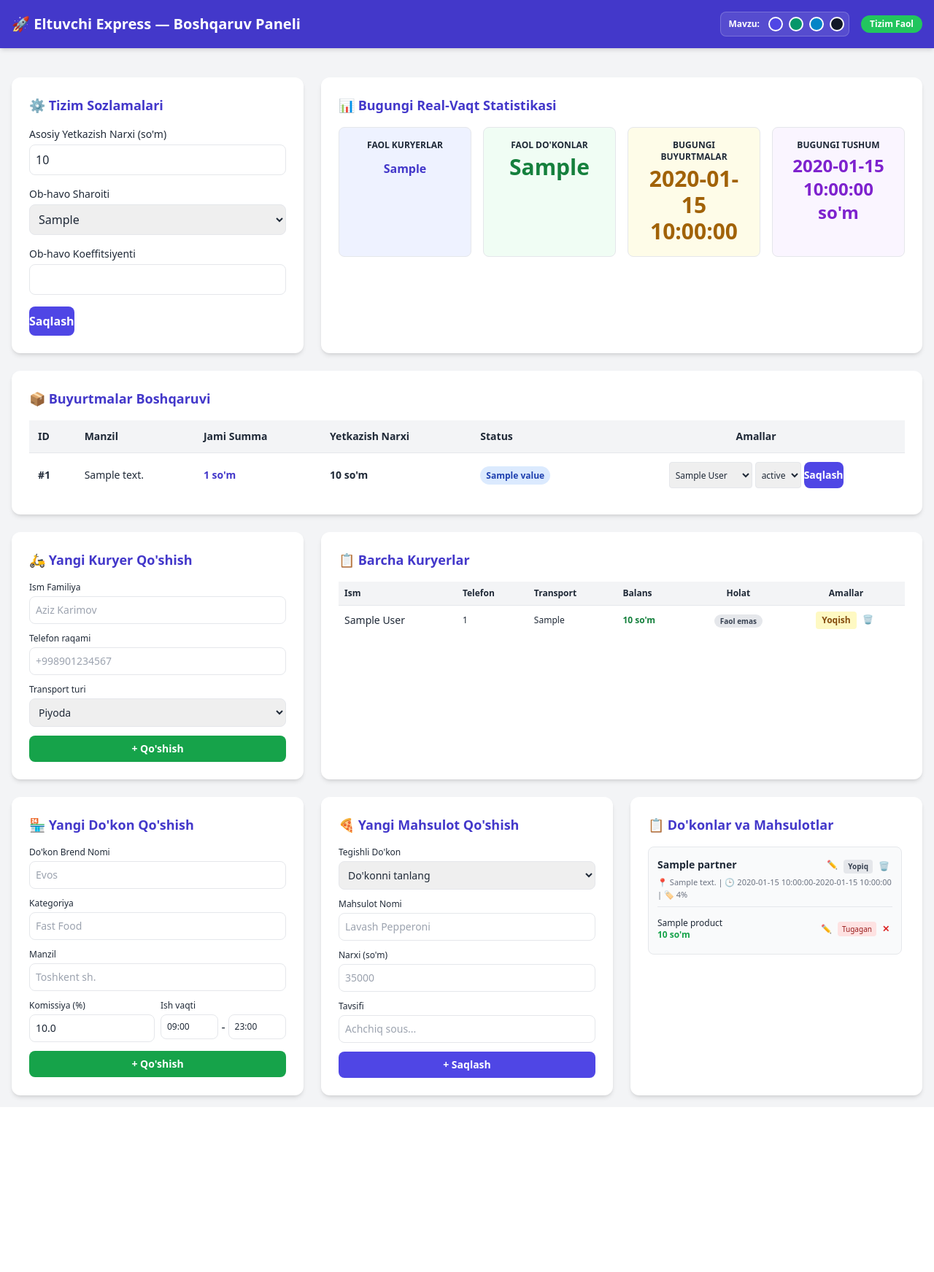
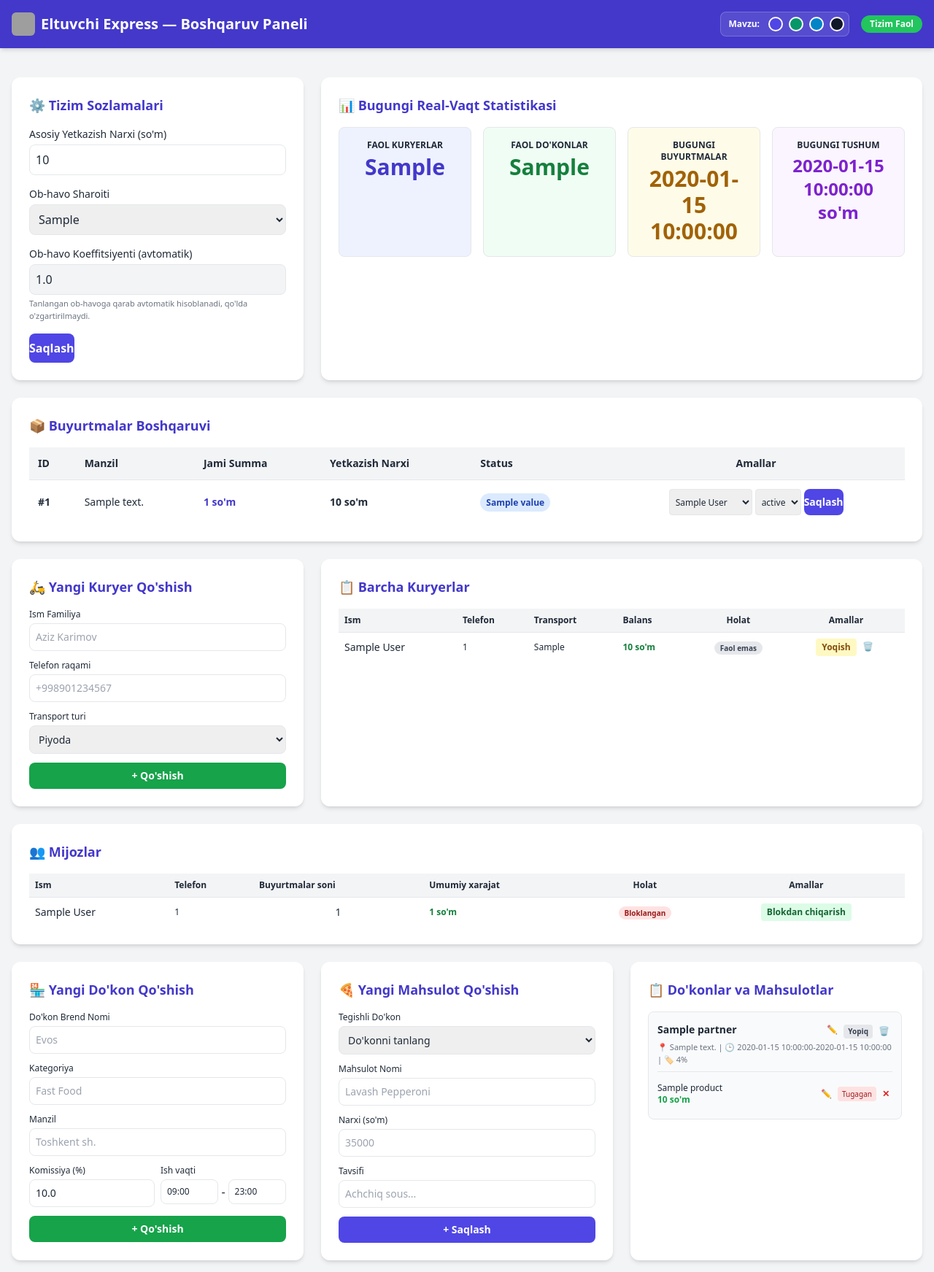
Before and after one commit to jakhongirtoshmanov500-a11y/eltuvchi_express, a FastAPI app: template templates/admin.html in a window 1280 px wide. Shown: the whole page at 73% size. Before the commit the page ends 1510 px from the top, so only its background shows below. Run offline with FastAPI, Linux system fonts and the light colour scheme; the template is opened without the code that fills it: most values are stand-ins (such as "Sample title", 1, 10 or a date in 2020); parts of the project's set-up code (start-up, migrations or seed data) failed here and were passed over; some libraries are stand-ins or nearby versions; grey boxes are pictures that could not be loaded.

Commit message:
Update main.py and admin.html template

```diff
--- a/main.py
+++ b/main.py
@@ -49,6 +49,7 @@ orders_router = APIRouter(prefix="/admin/orders", tags=["Buyurtmalar Boshqaruvi"
 partners_router = APIRouter(prefix="/admin/partners", tags=["Do'konlar Boshqaruvi"])
 products_router = APIRouter(prefix="/admin/products", tags=["Mahsulotlar (Menu) Boshqaruvi"])
 couriers_router = APIRouter(prefix="/admin/couriers", tags=["Kuryerlar Boshqaruvi"])
+clients_router = APIRouter(prefix="/admin/clients", tags=["Mijozlar Boshqaruvi"])
 
 
 # ==================== 1. ADMIN DASHBOARD ====================
@@ -71,6 +72,20 @@ async def admin_dashboard(request: Request, db: AsyncSession = Depends(get_db)):
         .order_by(User.created_at.desc())
     )
     all_couriers = all_couriers_query.scalars().all()
+
+    # Mijozlar — har biri uchun buyurtmalar soni va umumiy xarajat
+    clients_query = await db.execute(
+        select(
+            User,
+            func.count(Order.id).label("order_count"),
+            func.coalesce(func.sum(Order.total_price), 0).label("total_spent"),
+        )
+        .outerjoin(Order, Order.client_id == User.id)
+        .where(User.role == UserRole.CLIENT)
+        .group_by(User.id)
+        .order_by(User.created_at.desc())
+    )
+    clients = clients_query.all()
 
     # Faol do'konlar
     partners_query = await db.execute(select(PartnerProfile))
@@ -119,6 +134,7 @@ async def admin_dashboard(request: Request, db: AsyncSession = Depends(get_db)):
             "orders": orders,
             "couriers": couriers,
             "all_couriers": all_couriers,
+            "clients": clients,
             "partners": partners,
             "products": products,
             "weather_conditions": [w.value for w in WeatherCondition],
@@ -408,6 +424,21 @@ async def delete_courier(user_id: int, db: AsyncSession = Depends(get_db)):
     return RedirectResponse(url="/admin", status_code=status.HTTP_303_SEE_OTHER)
 
 
+# ==================== 7. MIJOZLAR BOSHQARUVI ====================
+@clients_router.post("/{user_id}/toggle")
+async def toggle_client(user_id: int, db: AsyncSession = Depends(get_db)):
+    user_query = await db.execute(
+        select(User).where(User.id == user_id, User.role == UserRole.CLIENT)
+    )
+    client_user = user_query.scalars().first()
+    if not client_user:
+        raise HTTPException(status_code=404, detail="Mijoz topilmadi")
+
+    client_user.is_active = not client_user.is_active
+    await db.commit()
+    return RedirectResponse(url="/admin", status_code=status.HTTP_303_SEE_OTHER)
+
+
 # Barcha routerlarni ilovaga ulash
 app.include_router(admin_router)
 app.include_router(settings_router)
@@ -415,3 +446,4 @@ app.include_router(orders_router)
 app.include_router(partners_router)
 app.include_router(products_router)
 app.include_router(couriers_router)
+app.include_router(clients_router)
--- a/templates/admin.html
+++ b/templates/admin.html
@@ -12,7 +12,10 @@
 <body id="app-body" class="bg-gray-100 text-gray-800 transition-colors duration-300">
 
     <header id="main-header" class="bg-indigo-700 text-white p-4 shadow-md flex justify-between items-center transition-colors duration-300">
-        <h1 class="text-xl font-bold">🚀 Eltuvchi Express — Boshqaruv Paneli</h1>
+        <h1 class="text-xl font-bold flex items-center gap-2">
+            <img src="/static/logo.png" alt="Eltuvchi Express" class="h-8 w-8 rounded-md object-cover" onerror="this.style.display='none'">
+            Eltuvchi Express — Boshqaruv Paneli
+        </h1>
         <div class="flex items-center gap-4">
             <div class="flex items-center gap-2 bg-white/10 p-1.5 rounded-lg border border-white/20">
                 <span class="text-xs font-semibold px-1">Mavzu:</span>
@@ -39,15 +42,16 @@
                     </div>
                     <div>
                         <label class="block text-sm font-medium">Ob-havo Sharoiti</label>
-                        <select name="weather_condition" class="w-full mt-1 p-2 border rounded-lg dark:bg-gray-800 dark:border-gray-700">
+                        <select id="weather-select" name="weather_condition" onchange="applyWeatherMultiplier()" class="w-full mt-1 p-2 border rounded-lg dark:bg-gray-800 dark:border-gray-700">
                             {% for w in weather_conditions %}
                             <option value="{{ w }}" {% if system_setting and system_setting.weather_condition.value == w %}selected{% endif %}>{{ w }}</option>
                             {% endfor %}
                         </select>
                     </div>
                     <div>
-                        <label class="block text-sm font-medium">Ob-havo Koeffitsiyenti</label>
-                        <input type="number" step="0.1" name="weather_multiplier" value="{{ system_setting.weather_multiplier if system_setting else 1.0 }}" class="w-full mt-1 p-2 border rounded-lg dark:bg-gray-800 dark:border-gray-700" required>
+                        <label class="block text-sm font-medium">Ob-havo Koeffitsiyenti (avtomatik)</label>
+                        <input type="number" step="0.1" id="weather-multiplier-input" name="weather_multiplier" value="{{ system_setting.weather_multiplier if system_setting else 1.0 }}" class="w-full mt-1 p-2 border rounded-lg bg-gray-100 dark:bg-gray-700 dark:border-gray-700 cursor-not-allowed" readonly required>
+                        <p class="text-[11px] text-gray-500 mt-1">Tanlangan ob-havoga qarab avtomatik hisoblanadi, qo'lda o'zgartirilmaydi.</p>
                     </div>
                     <button type="submit" class="theme-btn w-full bg-indigo-600 text-white py-2 rounded-lg font-bold">Saqlash</button>
                 </form>
@@ -58,7 +62,7 @@
                 <div class="grid grid-cols-2 md:grid-cols-4 gap-4">
                     <div class="bg-indigo-50 dark:bg-gray-800 p-4 rounded-lg text-center border">
                         <p class="text-xs uppercase font-semibold">Faol Kuryerlar</p>
-                        <p class="theme-text text-3xl font-extrabold text-indigo-700 mt-1">{{ active_couriers }}</p>
+                        <p class="theme-stat-number text-3xl font-extrabold text-indigo-700 mt-1">{{ active_couriers }}</p>
                     </div>
                     <div class="bg-green-50 dark:bg-gray-800 p-4 rounded-lg text-center border">
                         <p class="text-xs uppercase font-semibold">Faol Do'konlar</p>
@@ -207,6 +211,51 @@
                 </div>
             </div>
 
+        </div>
+
+        <!-- CLIENTS -->
+        <div class="card-bg bg-white p-6 rounded-xl shadow-md">
+            <h2 class="theme-title text-lg font-bold mb-4 text-indigo-700">👥 Mijozlar</h2>
+            <div class="overflow-x-auto max-h-96 overflow-y-auto">
+                <table class="w-full text-left border-collapse">
+                    <thead class="sticky top-0 bg-gray-100 dark:bg-gray-700">
+                        <tr class="border-b text-xs">
+                            <th class="p-2">Ism</th>
+                            <th class="p-2">Telefon</th>
+                            <th class="p-2">Buyurtmalar soni</th>
+                            <th class="p-2">Umumiy xarajat</th>
+                            <th class="p-2 text-center">Holat</th>
+                            <th class="p-2 text-center">Amallar</th>
+                        </tr>
+                    </thead>
+                    <tbody class="divide-y text-sm dark:divide-gray-700">
+                        {% for client, order_count, total_spent in clients %}
+                        <tr class="hover:bg-gray-50 dark:hover:bg-gray-800">
+                            <td class="p-2 font-medium">{{ client.full_name }}</td>
+                            <td class="p-2 text-xs">{{ client.phone_number }}</td>
+                            <td class="p-2 text-center">{{ order_count }}</td>
+                            <td class="p-2 text-xs font-semibold text-green-700">{{ "%.0f"|format(total_spent) }} so'm</td>
+                            <td class="p-2 text-center">
+                                <span class="px-2 py-0.5 text-[10px] font-semibold rounded-full {% if client.is_active %}bg-green-100 text-green-800{% else %}bg-red-100 text-red-800{% endif %}">
+                                    {% if client.is_active %}Faol{% else %}Bloklangan{% endif %}
+                                </span>
+                            </td>
+                            <td class="p-2 text-center">
+                                <form action="/admin/clients/{{ client.id }}/toggle" method="POST" class="inline">
+                                    <button type="submit" class="text-xs px-2 py-1 rounded {% if client.is_active %}bg-red-100 text-red-800{% else %}bg-green-100 text-green-800{% endif %} font-semibold">
+                                        {% if client.is_active %}Bloklash{% else %}Blokdan chiqarish{% endif %}
+                                    </button>
+                                </form>
+                            </td>
+                        </tr>
+                        {% else %}
+                        <tr>
+                            <td colspan="6" class="p-3 text-center text-gray-400 text-xs">Hozircha mijozlar yo'q</td>
+                        </tr>
+                        {% endfor %}
+                    </tbody>
+                </table>
+            </div>
         </div>
 
         <!-- PARTNERS & PRODUCTS -->
@@ -418,6 +467,29 @@
             document.getElementById('edit-product-modal').classList.add('hidden');
         }
 
+        // Ob-havo sharoitiga qarab yetkazish narxi necha barobar oshishi.
+        // Bu — boshlang'ich taklif, real buyurtmalar tajribasiga qarab keyin o'zgartirilishi mumkin:
+        // - clear (oddiy kun): koeffitsiyent oshmaydi, chunki kuryer uchun qo'shimcha qiyinchilik yo'q
+        // - hot/cold (issiq/sovuq): kuryer uchun jismoniy og'irroq, +50%
+        // - windy (shamolli): ayniqsa velosiped/skuterga xalaqit beradi, +30%
+        // - rain (yomg'ir): harakat sekinlashadi, kiyim-jihoz kerak, +80%
+        // - snow (qor): eng og'ir va xavfli sharoit, +100%
+        const weatherMultipliers = {
+            clear: 1.0,
+            hot: 1.5,
+            cold: 1.5,
+            windy: 1.3,
+            rain: 1.8,
+            snow: 2.0
+        };
+
+        function applyWeatherMultiplier() {
+            const select = document.getElementById('weather-select');
+            const input = document.getElementById('weather-multiplier-input');
+            const selected = select.value;
+            input.value = (weatherMultipliers[selected] !== undefined ? weatherMultipliers[selected] : 1.0).toFixed(1);
+        }
+
         const themes = {
             indigo: { header: 'bg-indigo-700', text: 'text-indigo-700', btn: 'bg-indigo-600 hover:bg-indigo-700' },
             emerald: { header: 'bg-emerald-700', text: 'text-emerald-700', btn: 'bg-emerald-600 hover:bg-emerald-700' },
@@ -431,6 +503,7 @@
             const titles = document.querySelectorAll('.theme-title');
             const buttons = document.querySelectorAll('.theme-btn');
             const themeTexts = document.querySelectorAll('.theme-text');
+            const statNumbers = document.querySelectorAll('.theme-stat-number');
             const cards = document.querySelectorAll('.card-bg');
 
             if (themeName === 'dark') {
@@ -445,6 +518,7 @@
             header.className = `${themes[themeName].header} text-white p-4 shadow-md flex justify-between items-center transition-colors duration-300`;
             titles.forEach(t => t.className = `theme-title text-lg font-bold mb-4 ${themes[themeName].text} transition-colors duration-300`);
             themeTexts.forEach(t => t.className = `theme-text p-3 font-semibold ${themes[themeName].text}`);
+            statNumbers.forEach(t => t.className = `theme-stat-number text-3xl font-extrabold mt-1 ${themes[themeName].text}`);
             buttons.forEach(b => b.className = `theme-btn ${themes[themeName].btn} text-white py-2 rounded-lg font-bold transition`);
 
             localStorage.setItem('admin_theme', themeName);
@@ -453,6 +527,7 @@
         document.addEventListener('DOMContentLoaded', () => {
             const savedTheme = localStorage.getItem('admin_theme') || 'indigo';
             setTheme(savedTheme);
+            applyWeatherMultiplier();
         });
     </script>
 </body>
```
